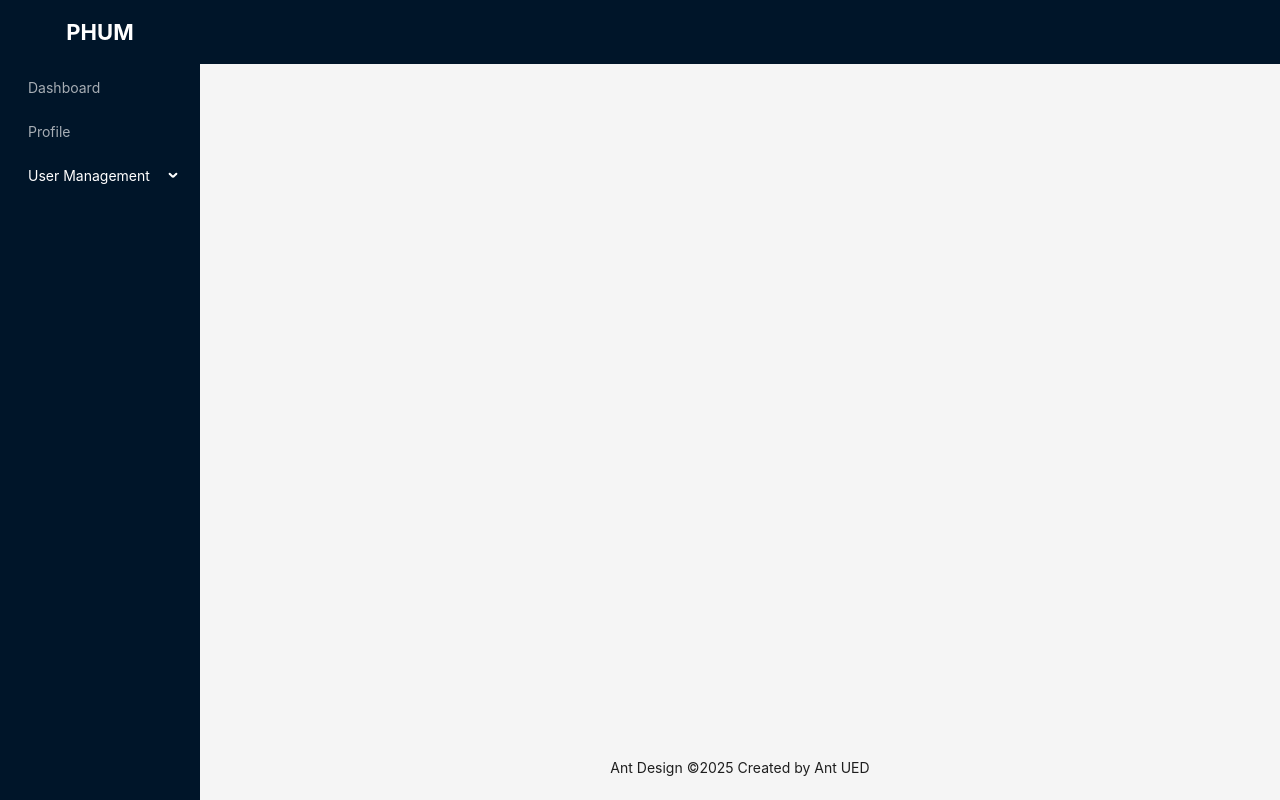
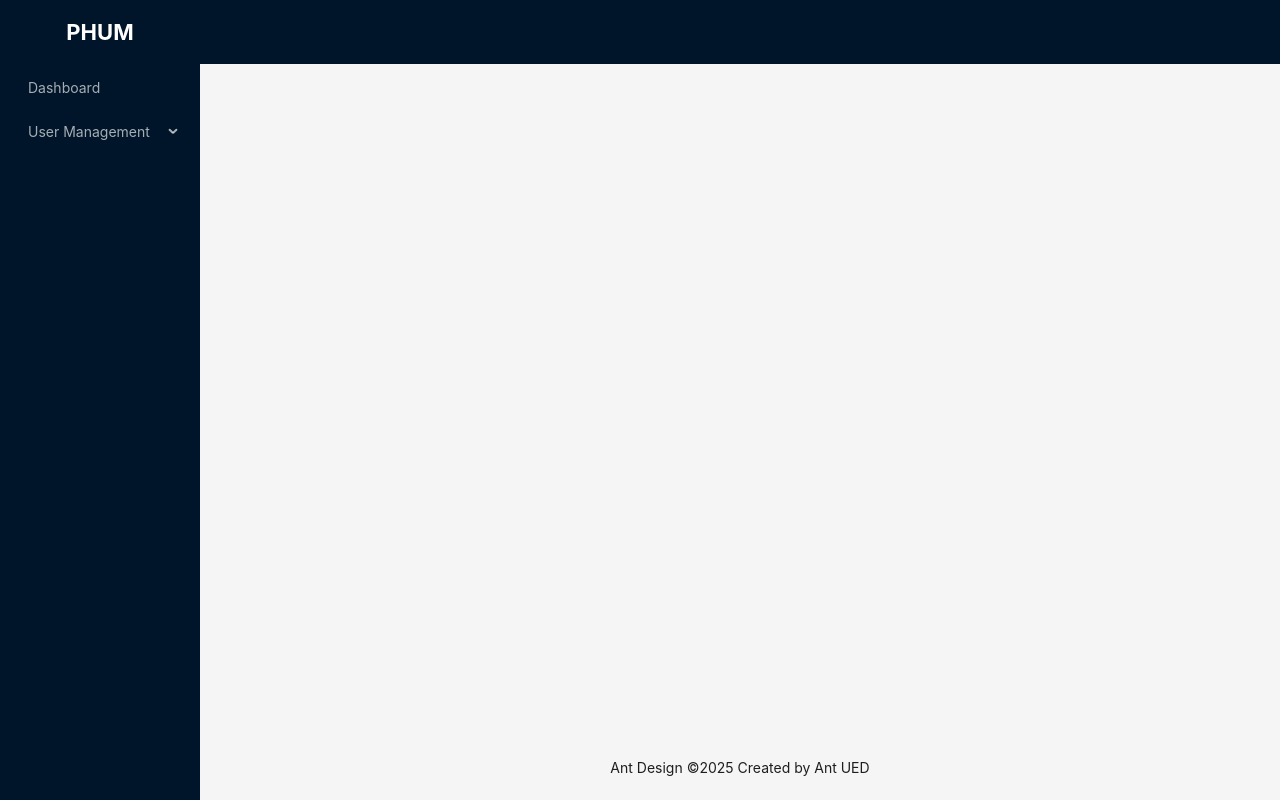
Before and after one commit to azmain-siam/PHUM-Client, a React (Vite) app: page / in a window 1280 px wide. Built offline with nearby package versions, Linux system fonts and the light colour scheme.

Commit message:
implement: Programmatic routes

```diff
--- a/src/components/layout/MainLayout.tsx
+++ b/src/components/layout/MainLayout.tsx
@@ -1,31 +1,7 @@
-import { Layout, Menu, MenuProps } from "antd";
+import { Layout, Menu } from "antd";
 import { Outlet } from "react-router-dom";
+import { adminSidebarItems } from "../../routes/admin.routes";
 const { Header, Content, Footer, Sider } = Layout;
-
-const items: MenuProps["items"] = [
-  {
-    key: 1,
-    label: "Dashboard",
-  },
-  {
-    key: 2,
-    label: "Profile",
-  },
-  {
-    key: 3,
-    label: "User Management",
-    children: [
-      {
-        key: 4,
-        label: "Create",
-      },
-      {
-        key: 5,
-        label: "Create student",
-      },
-    ],
-  },
-];
 
 const MainLayout = () => {
   return (
@@ -58,7 +34,7 @@
           theme="dark"
           mode="inline"
           defaultSelectedKeys={["4"]}
-          items={items}
+          items={adminSidebarItems}
         />
       </Sider>
       <Layout>
--- a/src/routes/admin.routes.tsx
+++ b/src/routes/admin.routes.tsx
@@ -3,10 +3,17 @@
 import CreateAdmin from "../pages/admin/CreateAdmin";
 import CreateFaculty from "../pages/admin/CreateFaculty";
 import CreateStudent from "../pages/admin/CreateStudent";
+import { NavLink } from "react-router-dom";
 
 type TRoute = {
   path: string;
   element: ReactNode;
+};
+
+type TSidebar = {
+  key: string;
+  label: ReactNode;
+  children?: TSidebar[];
 };
 
 const adminPaths = [
@@ -59,6 +66,28 @@
   return acc;
 }, []);
 
+export const adminSidebarItems = adminPaths.reduce((acc: TSidebar[], item) => {
+  if (item.path && item.name) {
+    acc.push({
+      key: item.name,
+      label: <NavLink to={`/admin/${item.path}`}>{item.name}</NavLink>,
+    });
+  }
+
+  if (item.children) {
+    acc.push({
+      key: item.name,
+      label: item.name,
+      children: item.children.map((child) => ({
+        key: child.name,
+        label: <NavLink to={`/admin/${child.path}`}>{child.name}</NavLink>,
+      })),
+    });
+  }
+
+  return acc;
+}, []);
+
 // export const adminPaths = [
 //   {
 //     path: "dashboard",
--- a/src/routes/routes.tsx
+++ b/src/routes/routes.tsx
@@ -12,7 +12,7 @@
   },
   {
     path: "/admin",
-    element: <AdminLayout />,
+    element: <App />,
     children: adminRoutes,
   },
   {
```
Also changed, not shown: test.js (+11 -9 lines).
